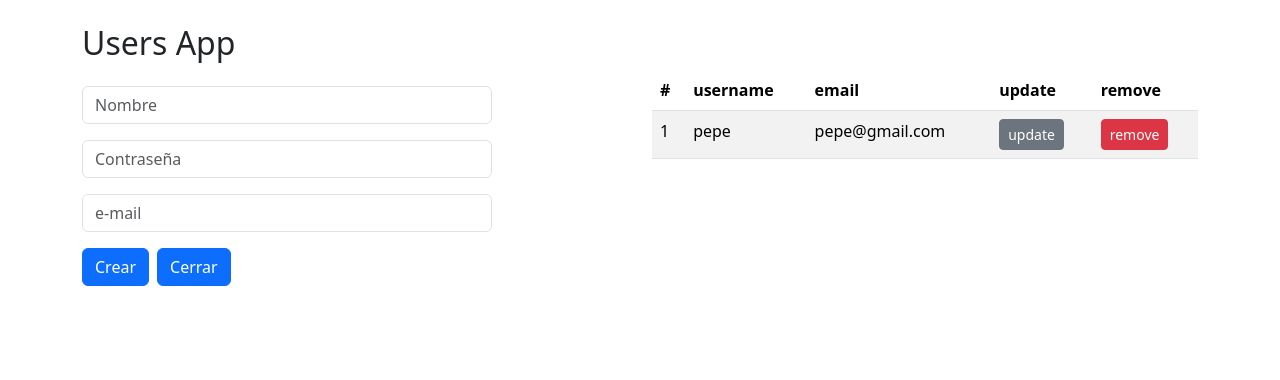
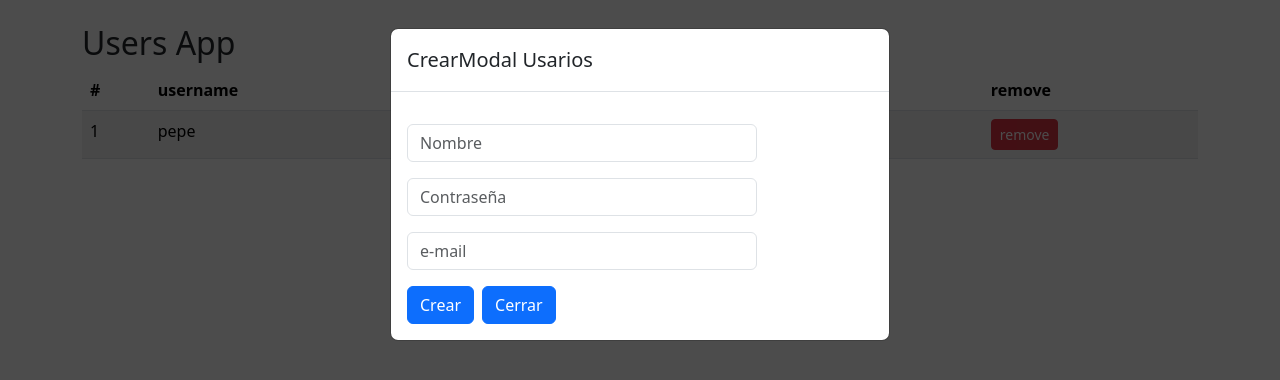
Before and after one commit to CarlosZurano/UsersApp, a React (Vite) app: page / in a window 1280 px wide. Both pictures are taken after a click on the button "Nuevo usuario". Shown: the top 380 px of the page. Built offline with nearby package versions, Linux system fonts and the light colour scheme.

Commit message:
Add ventana modal, styles para ventana modal, nuevo componente modal

```diff
--- a/src/UsersApp.jsx
+++ b/src/UsersApp.jsx
@@ -1,10 +1,8 @@
-import { UserForm } from "./components/UserForm";
+import { UserModalForm } from "./components/UserModalForm";
 import { UsersList } from "./components/UsersList";
 import { useUsers } from "./hook/useUsers";
 
-
 export const UsersApp = () => {
-
   // constante que contiene el return
   // de la funcion useUsers
   const {
@@ -21,37 +19,39 @@ export const UsersApp = () => {
 
   return (
     <>
+      {!visibleForm || (
+        <UserModalForm
+            initialUserForm={initialUserForm}
+            userSelected={userSelected}
+            handlerAddUser={handlerAddUser}
+            handlerCloseForm={handlerCloseForm}/>
+      )}
       <div className="container my-4">
         <h2>Users App</h2>
         <div className="row">
-
-    {/* Si es falso, no es visible, si true,
-    muestro el formularioo */}
-                {!visibleForm || <div className="col">
-                    <UserForm
-                        initialUserForm={ initialUserForm }
-                        userSelected = {userSelected}
-                        handlerAddUser={ handlerAddUser }
-                        handlerCloseForm = { handlerCloseForm }
-                    /></div>}
-
           <div className="col">
-                {visibleForm ||
+            {visibleForm || (
               <button
                 className="btn btn-primary my-2"
-                        onClick={handlerOpemForm}>
+                onClick={handlerOpemForm}
+              >
                 Nuevo usuario
-                    </button> }
+              </button>
+            )}
 
             {/* Si no hay usuarios en la lista, muestra warning.
                 Si si, muestra la lista */}
-                {users.length === 0 ?
-                    <div className="alert alert-warning text-center">No hay usuarios en el sistema</div>
-                    :<UsersList
-                        handlerRemoveUser={ handlerRemoveUser }
-                        users = {users}
-                        handlerUserSelectedForm = { handlerUserSelectedForm }
-                />}
+            {users.length === 0 ? (
+              <div className="alert alert-warning text-center">
+                No hay usuarios en el sistema
+              </div>
+            ) : (
+              <UsersList
+                handlerRemoveUser={handlerRemoveUser}
+                users={users}
+                handlerUserSelectedForm={handlerUserSelectedForm}
+              />
+            )}
           </div>
         </div>
       </div>
--- a/src/components/UserForm.jsx
+++ b/src/components/UserForm.jsx
@@ -1,4 +1,5 @@
 import { useEffect, useState } from "react";
+import Swal from "sweetalert2";
 
 export const UserForm = ({
   handlerCloseForm,
--- /dev/null
+++ b/src/components/UserModalForm.jsx
@@ -0,0 +1,28 @@
+import { UserForm } from "./UserForm";
+
+export const UserModalForm = ({ initialUserForm, userSelected, handlerAddUser, handlerCloseForm }) => {
+    return(
+        <div className="abrir-modal animacion fadeIn">
+          <div className="modal" style={{display: 'block'}}tabIndex={-1}>
+            <div className="modal-dialog" role="document">
+              <div className="modal-content">
+                <div className="modal-header">
+                  <h5 className="modal-title">
+                    {userSelected.id > 0 ? "Editar" : "Crear"}
+                        Modal Usarios
+                  </h5>
+                </div>
+                <div className="modal-body">
+                  <UserForm
+                    initialUserForm={initialUserForm}
+                    userSelected={userSelected}
+                    handlerAddUser={handlerAddUser}
+                    handlerCloseForm={handlerCloseForm}
+                  />
+                </div>
+              </div>
+            </div>
+          </div>
+        </div>
+    );
+}
--- a/src/styles.css
+++ b/src/styles.css
@@ -0,0 +1,41 @@
+.abrir-modal {
+    background-color: rgba(0, 0, 0, 0.7);
+    position: fixed;
+    top: 0px;
+    left: 0px;
+    width: 100%;
+    height: 100%;
+    z-index: 1000;
+}
+
+.animacion {
+    animation-duration: 2s;
+    animation-fill-mode: both;
+    -webkit-animation-duration: 2s;
+    -webkit-animation-fill-mode: both;
+}
+
+.fadeIn {
+    animation-name: fadeIn;
+    -webkit-animation-name: fadeIn;
+}
+
+@keyframes fadeIn {
+    0% {
+        opacity: 0
+    }
+
+    to {
+        opacity: 1
+    }
+}
+
+@-webkit-keyframes fadeIn {
+    0% {
+        opacity: 0
+    }
+
+    to {
+        opacity: 1
+    }
+}
```
Lines whose indentation alone changed are shown as unchanged.
